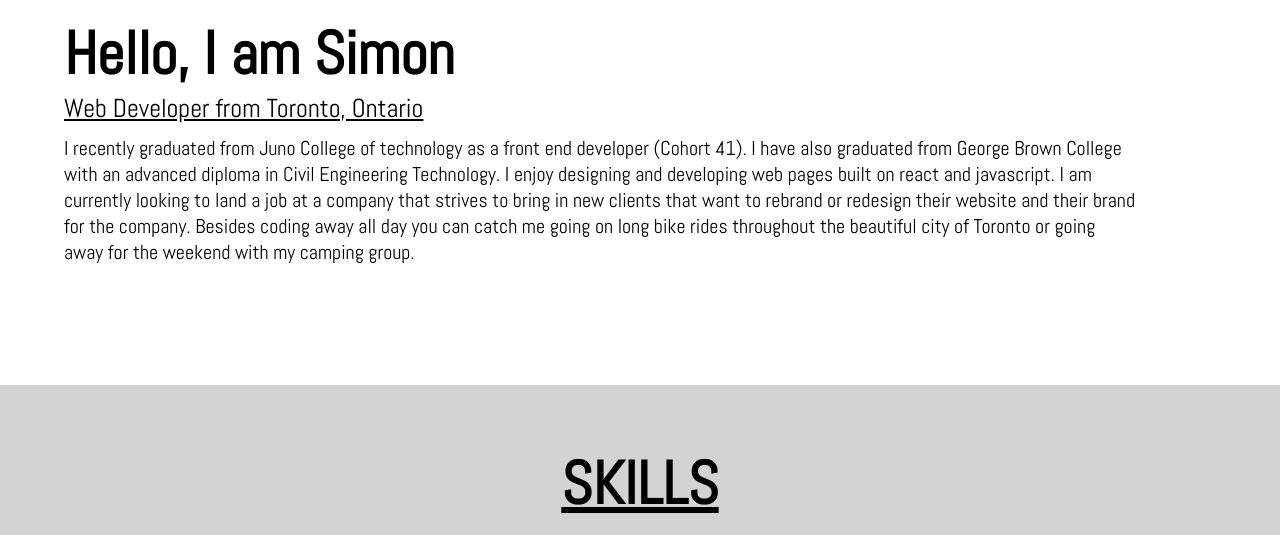
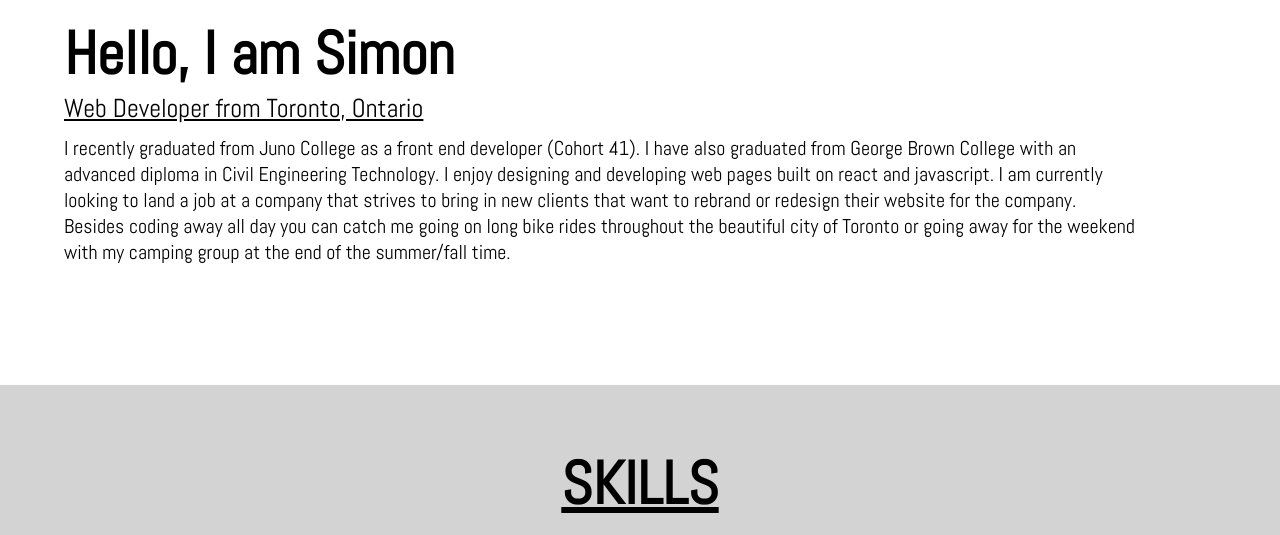
Before and after one commit to SimonOConnor28/Portfolio, a plain HTML site: page index.html in a window 1280 px wide. Shown: the part 880-1415 px from the top of the page. Drawn offline with nearby package versions, Linux system fonts and the light colour scheme.

```diff
--- a/index.html
+++ b/index.html
@@ -79,11 +79,11 @@
                 <h2>Hello, I am Simon</h2>
                 <p>Web Developer from Toronto, Ontario</p>
                 <p>
-                    I recently graduated from Juno College of technology as a front end developer (Cohort 41). I have also graduated from
+                    I recently graduated from Juno College as a front end developer (Cohort 41). I have also graduated from
                     George Brown College with an advanced diploma in Civil Engineering Technology. I enjoy designing and developing web
                     pages built on react and javascript. I am currently looking to land a job at a company that strives to bring in new
-                    clients that want to rebrand or redesign their website and their brand for the company. Besides coding away all day you
-                    can catch me going on long bike rides throughout the beautiful city of Toronto or going away for the weekend with my camping group.
+                    clients that want to rebrand or redesign their website for the company. Besides coding away all day you
+                    can catch me going on long bike rides throughout the beautiful city of Toronto or going away for the weekend with my camping group at the end of the summer/fall time.
                 </p>
             </div>
         </div>
```
